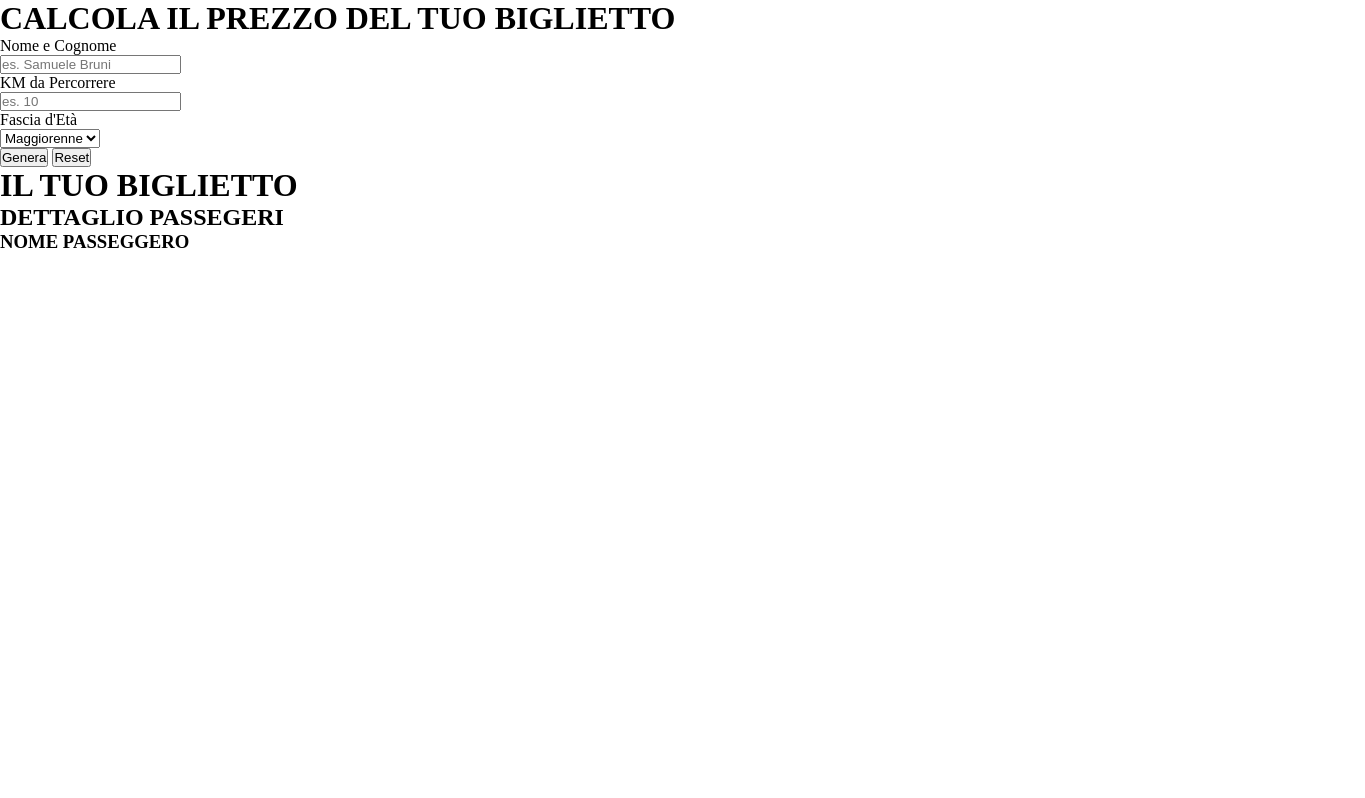
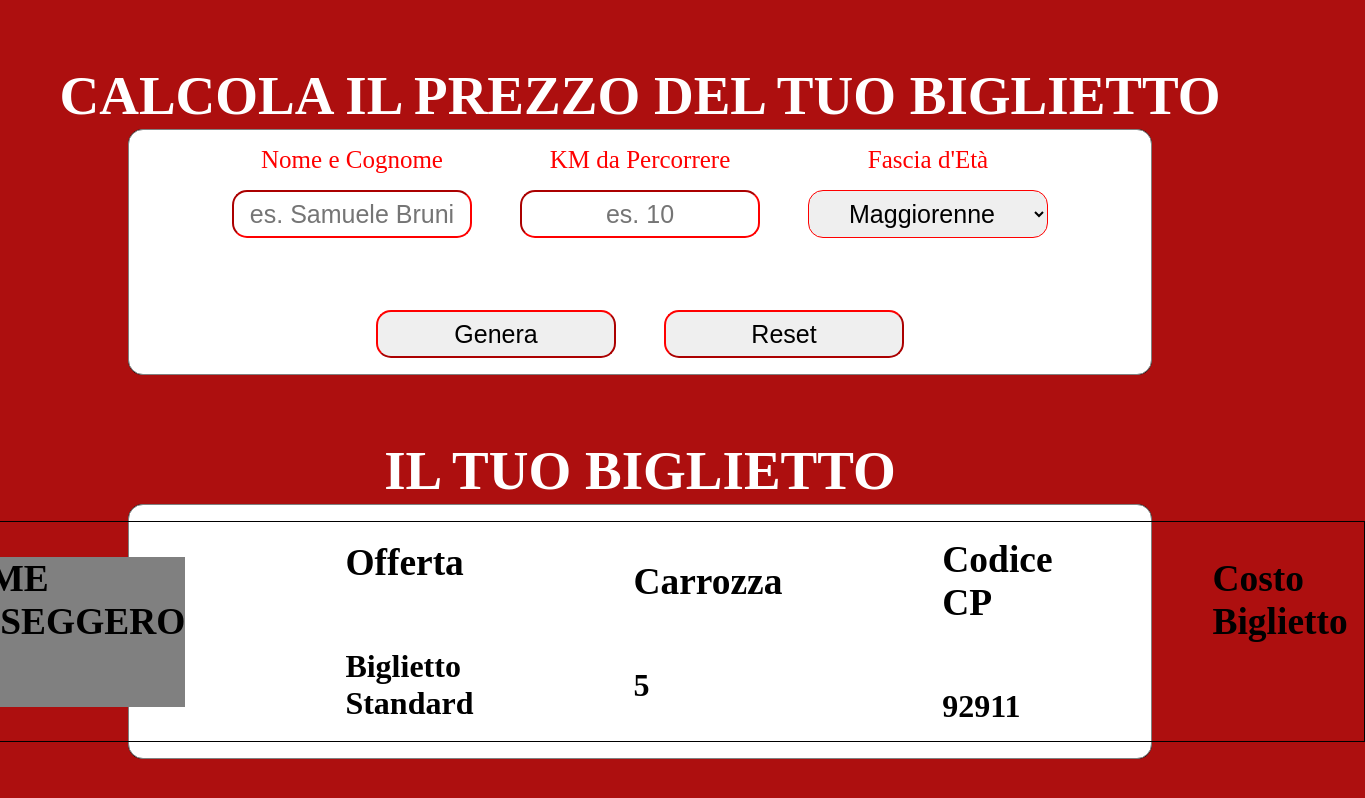
Before and after one commit to samuelebruni/js-biglietto-treno-form, a plain HTML site: page index.html in a window 1280 px wide. Shown: the whole page, 1365 px wide, since content can reach past the window. Drawn offline with Linux system fonts and the light colour scheme.

Commit message:
end exercise

```diff
--- a/index.html
+++ b/index.html
@@ -13,17 +13,17 @@
     <div class="container">
 
         <div class="row">
-            <div>
+            <div class="dflex">
                 <div>Nome e Cognome</div>
                 <input type="text" id="user_identity" placeholder="es. Samuele Bruni">
             </div>
 
-            <div>
+            <div class="dflex">
                 <div>KM da Percorrere</div>
                 <input type="text" id="distance" placeholder="es. 10">
             </div>
 
-            <div>
+            <div class="dflex">
                 <div>Fascia d'Età</div>
                 <select id="age">
                     <option value="Maggiorenne">Maggiorenne</option>
@@ -33,7 +33,7 @@
             </div>
         </div>
 
-        <div class="row">
+        <div class="row my_top">
             <button id="generate">Genera</button>
             <button id="reset">Reset</button>
         </div>
@@ -41,19 +41,35 @@
     </div>
 
 
-    <div>
+    <div id="dnone">
         <h1>IL TUO BIGLIETTO</h1>
 
         <div class="container">
             <div class="container_2">
                 <div class="row">
                     <div class="col">
-                        <h2>DETTAGLIO PASSEGERI</h2>
-                        <div class="card">
+                        <div class="card bg_dark">
                             <h3>NOME PASSEGGERO</h3>
                             <h4 id="ticket_name"></h4>
                         </div>
-                    </div>
+                        <div class="card">
+                            <h3>Offerta</h3>
+                            <h4>Biglietto Standard</h4>
+                        </div>
+                        <div class="card">
+                            <h3>Carrozza</h3>
+                            <h4>5</h4>
+                        </div>
+                        <div class="card">
+                            <h3>Codice CP</h3>
+                            <h4>92911</h4>
+                        </div>
+                        <div class="card">
+                            <h3>Costo Biglietto</h3>
+                            <h4 id="price"></h4>
+                        </div>
+
+
                 </div>
             </div>
 
--- a/main.js
+++ b/main.js
@@ -42,6 +42,9 @@ document.getElementById("generate").addEventListener("click", function() {
     let finalPrice = Number (priceTicket - salePrice);
     finalPrice = finalPrice.toFixed(2);
 
+    document.getElementById("ticket_name").innerHTML = userIdentity;
+    document.getElementById("price").innerHTML = finalPrice + "€";
+
 
     console.log("Nome e Cognome:", userIdentity);
     console.log("Distanza da Percorrere:", distanceKm, "KM");
--- a/style.css
+++ b/style.css
@@ -6,4 +6,84 @@
 
 body{
     background-color: white;
+    background-color: rgb(173, 15, 15);
 }
+
+.container{
+    width: 80%;
+    margin: auto;
+    background-color: white;
+    padding: 1rem;
+    border-radius: 15px;
+    border: 1px solid grey;
+    box-shadow: 0px 0.1px;
+}
+
+.row{
+    display: flex;
+    align-items: center;
+    justify-content: center;
+    gap: 3rem;
+}
+
+h1{
+    color:white;
+    text-align: center;
+    margin-top: 4rem;
+    margin-bottom: 2px;
+    font-size: 55px;
+}
+
+.dflex > div{
+    font-size: 25px;
+    color: red;
+}
+
+.my_top{
+    margin-top: 4.5rem;
+}
+
+.bg_dark{
+    background-color: grey;
+}
+
+#dnone{
+    display: noe;
+}
+
+.container2{
+    color: black;
+}
+
+.dflex{
+    display: flex;
+    flex-direction: column;
+    align-items: center;
+    justify-content: center;
+    gap: 1rem;
+}
+
+input , select , button{
+    width: 15rem;
+    height: 3rem;
+    text-align: center;
+    font-size: 25px;
+    border-radius: 15px;
+    border-color: red;
+}
+
+.card{
+    display: flex;
+    flex-direction: column;
+    gap: 4rem;
+}
+
+.col{
+    display: flex;
+    gap: 10rem;
+    justify-content: center;
+    align-items: center;
+    font-size: 2rem;
+    border: 1px solid;
+    padding: 1rem;
+}
```
